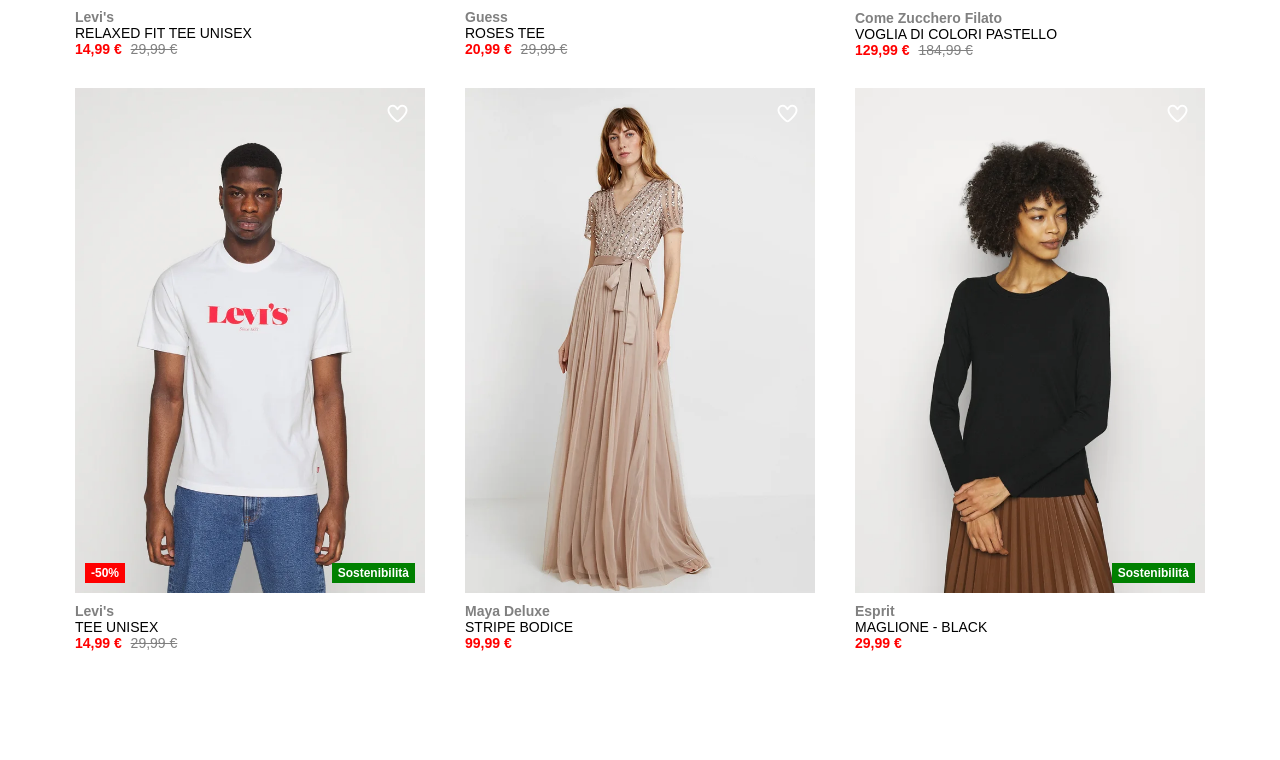
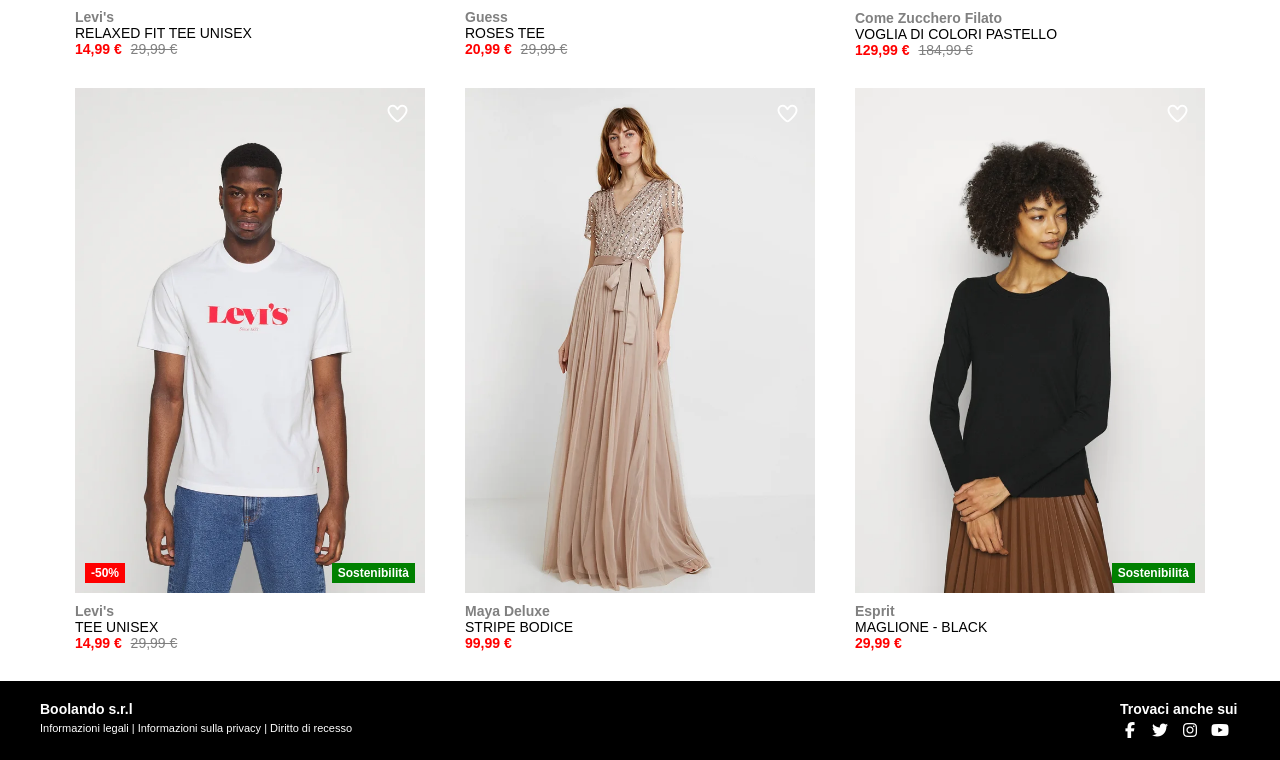
Before and after one commit to DanielePiccioni/html-css-boolando, a plain HTML site: page index.html in a window 1280 px wide. Shown: the part 596-1356 px from the top of the page. Before the commit the page ends 1277 px from the top, so only its background shows below. Drawn offline with Linux system fonts and the light colour scheme.

Commit message:
html footer and css footer

```diff
--- a/index.html
+++ b/index.html
@@ -162,5 +162,26 @@
 
         <!-- /main -->
 
+        <!-- footer -->
+        <footer>
+            <div class="footer-container">
+                <div class="footer-left">
+                    <p class="company">Boolando s.r.l</p>
+                    <p class="legal">Informazioni legali | Informazioni sulla
+                        privacy | Diritto di recesso</p>
+                </div>
+                <div class="footer-right">
+                    <p class="find-us">Trovaci anche sui</p>
+                    <div class="socials">
+                        <a href="#"><i class="fa-brands fa-facebook-f"></i></a>
+                        <a href="#"><i class="fa-brands fa-twitter"></i></a>
+                        <a href="#"><i class="fa-brands fa-instagram"></i></a>
+                        <a href="#"><i class="fa-brands fa-youtube"></i></a>
+                    </div>
+                </div>
+            </div>
+        </footer>
+        <!-- /footer -->
+
     </body>
 </html>
--- a/style.css
+++ b/style.css
@@ -166,3 +166,58 @@ header {
 }
 
 /* /main */
+
+
+/* footer */
+footer {
+  background: black;
+  color: white;
+  padding: 20px 30px;
+  font-size: 12px;
+}
+
+.footer-container {
+  max-width: 1200px;
+  margin: 0 auto;
+  display: flex;
+  justify-content: space-between;
+  align-items: flex-start;
+}
+
+.footer-left, .footer-right {
+  display: flex;
+  flex-direction: column;
+}
+
+.footer-left .company {
+  font-size: 14px;
+  font-weight: bold;
+  color: white;
+  margin-bottom: 5px;
+}
+
+.footer-left .legal {
+  font-size: 11px;
+  color: white;
+}
+
+.footer-right .find-us {
+  font-size: 14px;
+  font-weight: bold;
+  color: white;
+  margin-bottom: 5px;
+}
+
+.footer-right .socials {
+  display: flex;
+  align-items: center;
+}
+
+.footer-right .socials a {
+  margin-right: 10px;
+  color: white;
+  font-size: 16px;
+  text-decoration: none;
+}
+
+/* /footer */
```
